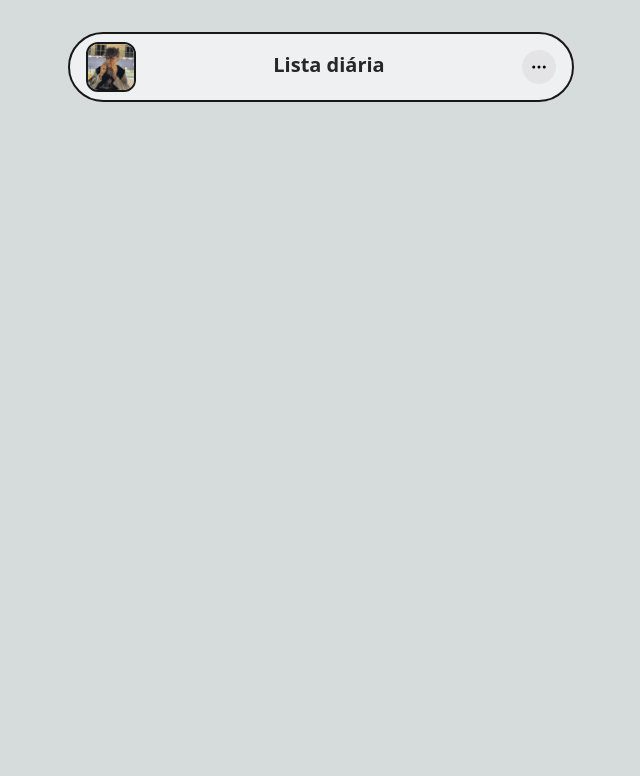
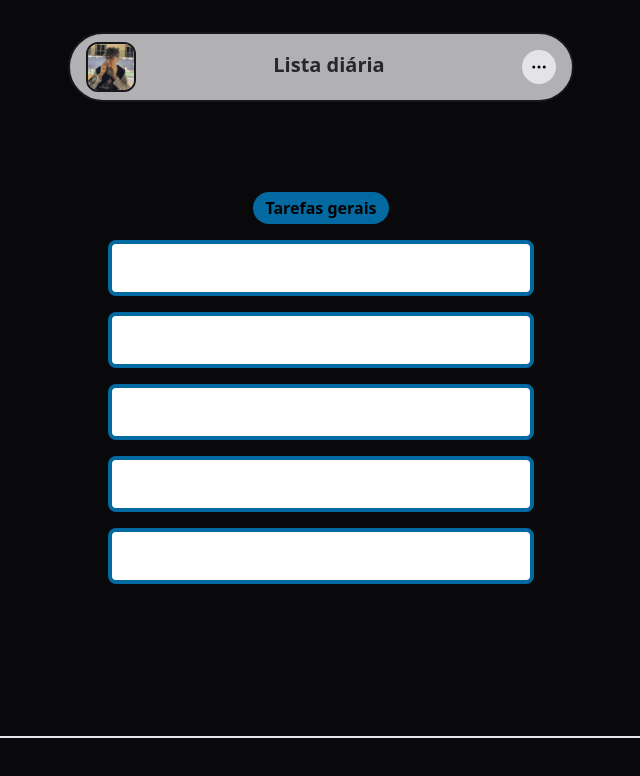
Before and after one commit to rodrigueslucas062/task-manager, a Next.js app: page / in a window 1280 px wide. Shown: the top 776 px of the page, without its empty margins (319-959 px from the left). Built offline with nearby package versions, Linux system fonts and the light colour scheme.

Commit message:
✨Daily tasks

```diff
--- a/src/components/Home.jsx
+++ b/src/components/Home.jsx
@@ -1,9 +1,13 @@
-const { default: Navbar } = require("./Navbar")
+import Footer from "./Footer";
+import Navbar from "./Navbar";
+import Tasks from "./Tasks";
 
 const Daily = () => {
     return (
-        <div className="flex flex-col h-full items-center justify-center bg-zinc-900">
+        <div className="min-h-screen min-w-screen bg-zinc-950">
             <Navbar />
+            <Tasks />
+            <Footer />
         </div>
     )
 }
--- a/src/pages/index.js
+++ b/src/pages/index.js
@@ -1,8 +1,4 @@
-import Image from "next/image";
-import { Inter } from "next/font/google";
 import Daily from "@/components/Home";
-
-const inter = Inter({ subsets: ["latin"] });
 
 export default function Home() {
   return (
```
